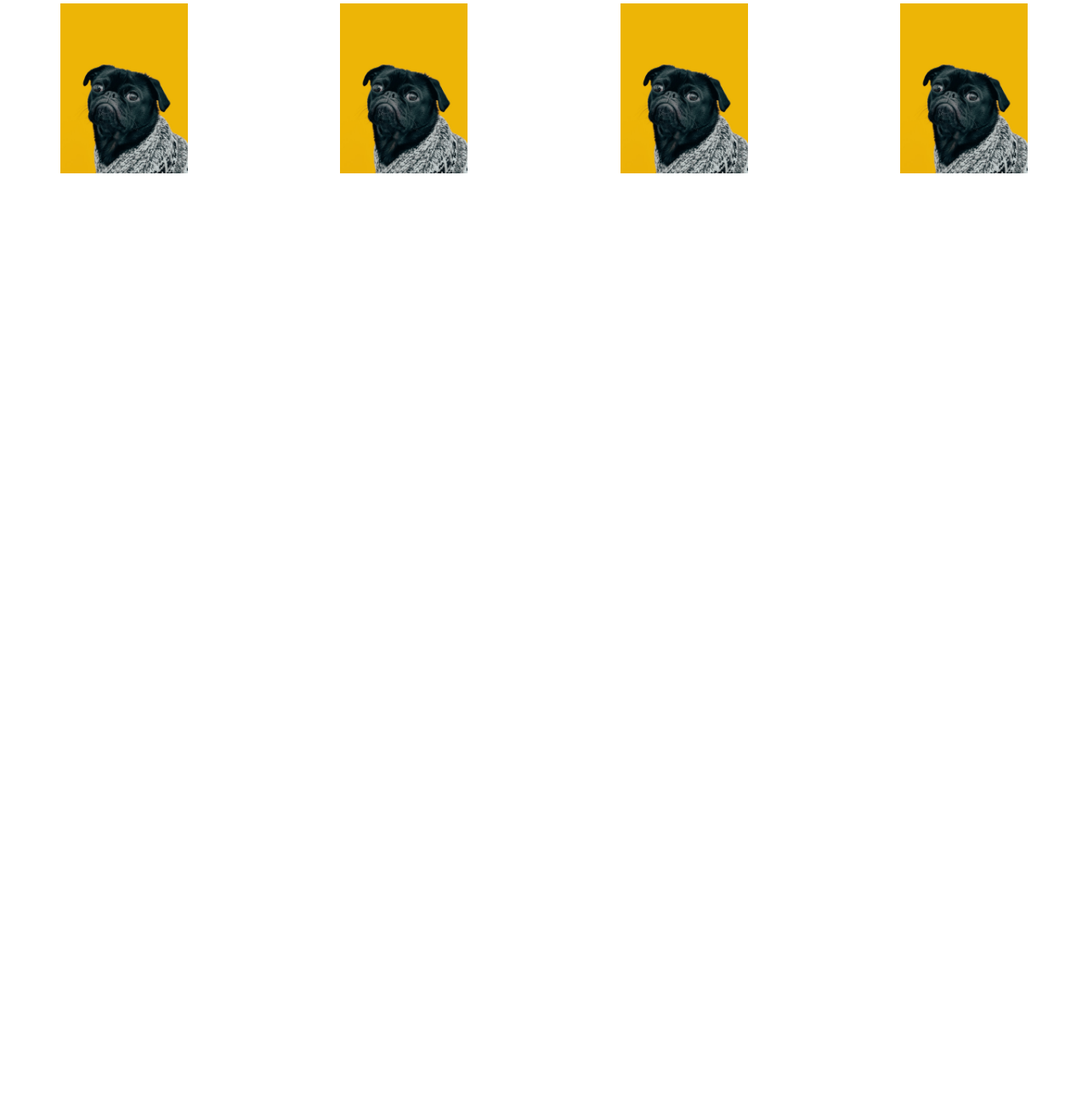
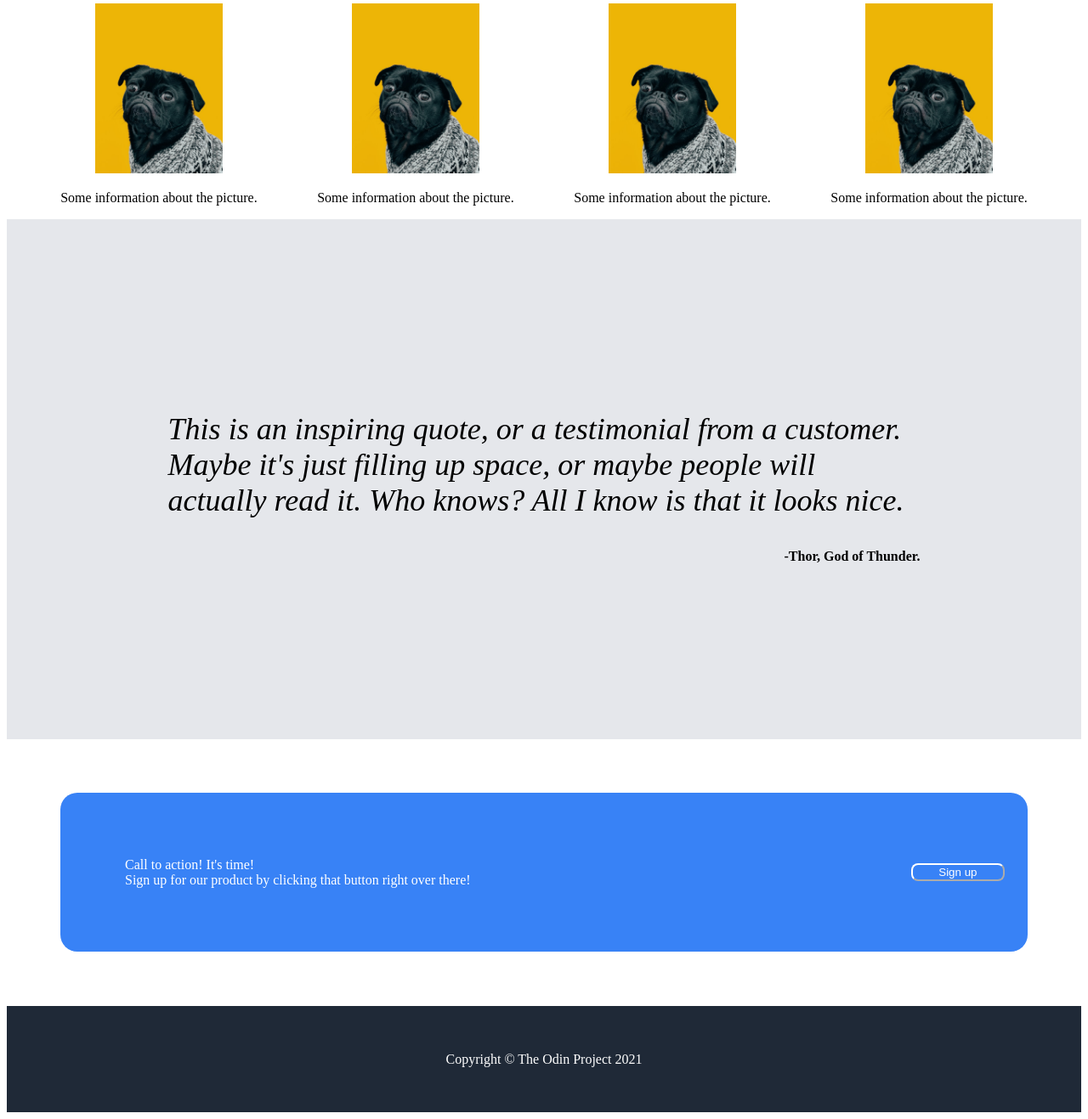
Before and after one commit to jwquist/Landing-Page, a plain HTML site: page index.html in a window 1280 px wide. Shown: the part 519-1836 px from the top of the page at 85% size. Before the commit the page ends 800 px from the top, so only its background shows below. Drawn offline with Linux system fonts and the light colour scheme.

Commit message:
Finish site

```diff
--- a/index.html
+++ b/index.html
@@ -11,9 +11,9 @@
     <div class="header">
         <p class="logo">Header Logo</p>
         <div class="links">
-        <p class="link">header link one</p>
-        <p class="link">header link two</p>
-        <p class="link">header link three</p>
+        <a class="link" href="./index.html">header link one</a>
+        <a class="link" href="./index.html">header link two</a>
+        <a class="link" href="./index.html">header link three</a>
     </div>
     </div>
     <div class="body1">
@@ -35,12 +35,50 @@
         <div class="info"></div>
         <p class="info"> Some random information.</p>
         <div class="images">
-            <img src="dog.jpg" alt="dog">
-            <img src="dog.jpg" alt="dog">
-            <img src="dog.jpg" alt="dog">
-            <img src="dog.jpg" alt="dog">
+            <div class="pic1 pic">
+                <img src="dog.jpg" alt="dog">
+                <p>Some information about the picture.</p>
+            </div>
+            <div class="pic2 pic">
+                <img src="dog.jpg" alt="dog">
+                <p>Some information about the picture.</p>
+            </div>
+            <div class="pic3 pic">
+                <img src="dog.jpg" alt="dog">
+                <p>Some information about the picture.</p>
+            </div>
+            <div class="pic4 pic">
+                <img src="dog.jpg" alt="dog">
+                <p>Some information about the picture.</p>
+            </div>
         </div>
 
     </div>
+
+    <div class="body3">
+        <p class="quote"><i> This is an inspiring quote, or a testimonial from a
+            customer. Maybe it's just filling up space, or maybe people
+            will actually read it. Who knows? All I know is that it looks
+            nice.</i>
+        </p>
+        <p class="author">-Thor, God of Thunder.</p>
+    </div>
+
+    <div class="body4">
+        <div class="call">
+            <div class="text">
+            <p>Call to action! It's time!</p>
+            <p>Sign up for our product by clicking that button
+                right over there!
+            </p>
+            </div>
+            <div class="button">
+                <button>Sign up</button>
+            </div>
+        </div>
+    </div>
+    <div class="footer">
+        <p>Copyright <span>&copy;</span> The Odin Project 2021</p>
+    </div>
 </body>
 </html>
--- a/styles.css
+++ b/styles.css
@@ -20,6 +20,10 @@
 .secondary{
     margin-top:2%;
     margin-bottom:2%;
+}
+a {
+    color: #FFFFFF;
+    text-decoration: none;
 }
 .link {
     font-size: 16px;
@@ -46,6 +50,7 @@
 
 .left {
     flex-direction: column;
+    margin-right: auto;
 
 }
 
@@ -65,7 +70,7 @@
 .secondary {
     font-size:18px;
 }
-button{
+.body1 button{
     border-color:#3882F6;
     border-radius:8px;
     background-color: #3882F6;
@@ -88,9 +93,73 @@ img {
     justify-content: center;
 }
 
+.pic {
+    text-align: center;
+}
+
 .images {
     padding-left:5%;
     padding-right:5%;
     display:flex;
     justify-content: space-between;
 }
+
+.body3 {
+    background-color: #E5E7EB;
+    padding: 15%;
+}
+
+.author {
+    margin-top:0;
+    text-align: right;
+    font-weight: bold;
+}
+.quote {
+    font-size: 36px;
+    display:flex;
+    justify-content: center;
+}
+
+.body4 {
+    background-color:white;
+    display:flex;
+    justify-content: center;
+}
+
+.call {
+    margin:5%;
+    border-radius: 20px;
+    width:80%;
+    padding:6%;
+    background-color: #3882F6;
+    display:flex;
+    align-items: center;
+}
+
+.call button {
+    border-color:white;
+    border-radius:8px;
+    background-color: #3882F6;
+    color: white;
+    width: 180%;
+}
+
+.text {
+    color:white;
+    display:flex;
+    flex-direction: column;
+    margin-right:auto;
+}
+
+.text p {
+    margin:0;
+}
+
+
+
+.footer {
+    padding:3%;
+    color:white;
+    text-align: center;
+    background-color: #1F2937;
+}
```
